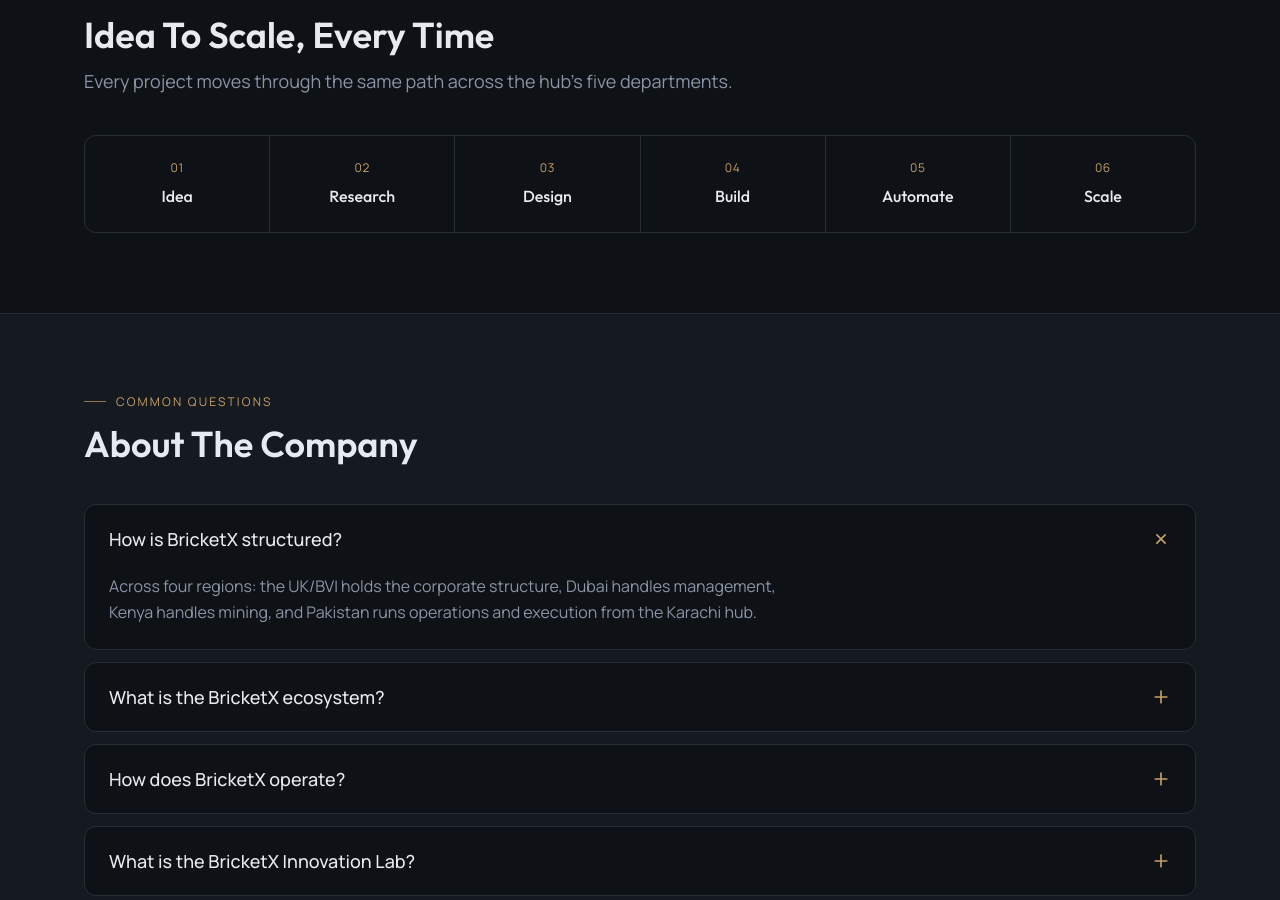
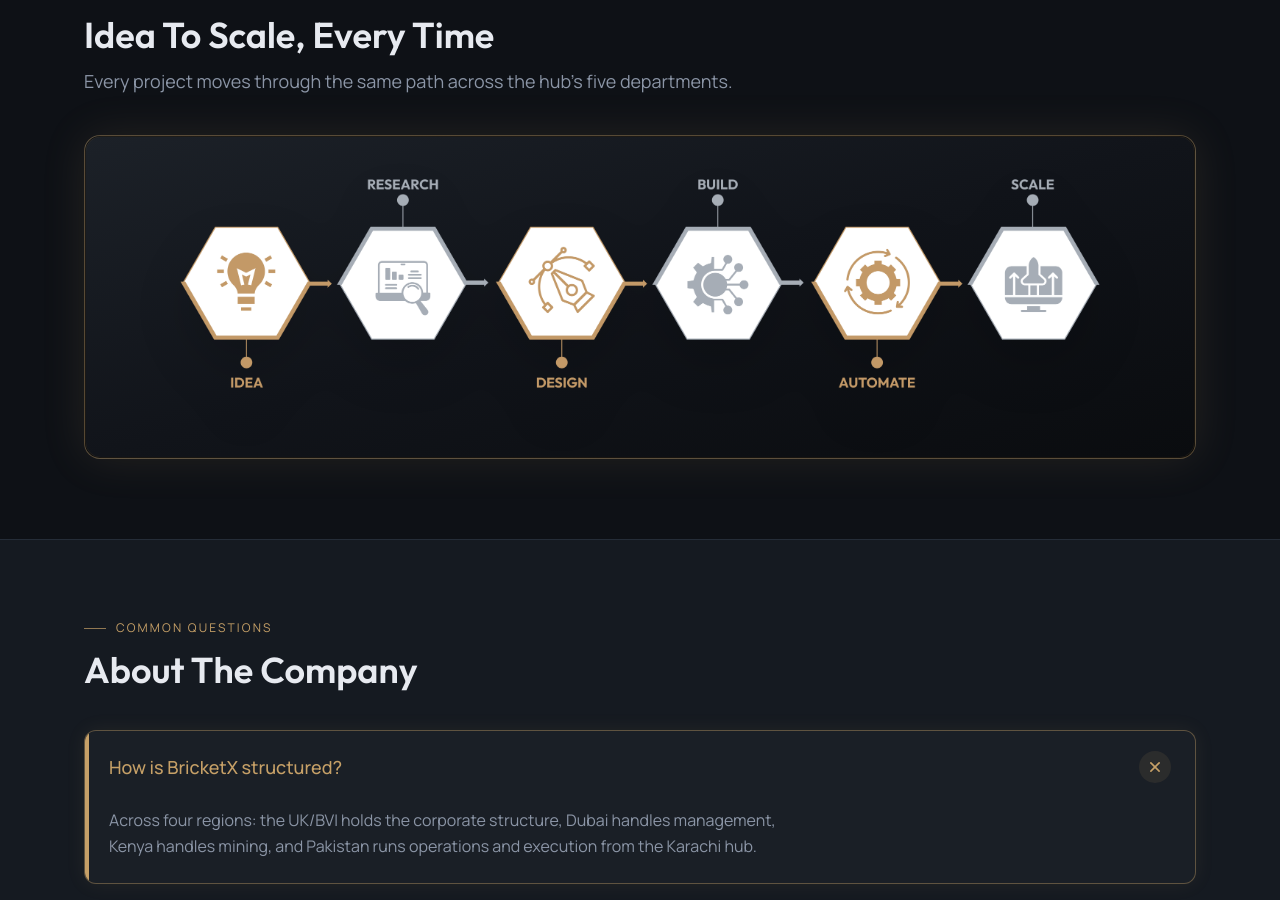
Before and after one commit to BricketX-Dev/bricketx_pk, a Next.js app: page /company in a window 1280 px wide. Shown: the part 1760-2660 px from the top of the page. Built offline with nearby package versions, Linux system fonts and the light colour scheme.

Commit message:
info graphics added!!

```diff
--- a/components/company/CompanyFaq.tsx
+++ b/components/company/CompanyFaq.tsx
@@ -49,39 +49,66 @@ export default function CompanyFaq() {
           </h2>
         </motion.div>
 
-        <div className="space-y-3">
-          {companyFaqs.map((faq, idx) => (
+        <div className="space-y-4">
+          {companyFaqs.map((faq, idx) => {
+            const isOpen = openIdx === idx;
+
+            return (
+              <motion.div
+                key={idx}
+                whileHover={{ scale: 1.01 }}
+                transition={{ duration: 0.2 }}
+                className={`group relative border rounded-xl overflow-hidden transition-all duration-300 ${
+                  isOpen
+                    ? "border-[#C6A067]/40 bg-[#1A1F26] shadow-[0_0_20px_rgba(198,160,103,0.08)]"
+                    : "border-[#252D38] bg-[#0E1116] hover:border-[#C6A067]/30"
+                }`}
+              >
+                {/* Animated Left Accent Line */}
                 <div
-              key={idx}
-              className="border border-[#252D38] rounded-xl bg-[#0E1116] overflow-hidden"
-            >
+                  className={`absolute left-0 top-0 bottom-0 w-1 bg-[#C6A067] transition-transform duration-300 origin-center ${
+                    isOpen ? "scale-y-100" : "scale-y-0 group-hover:scale-y-100"
+                  }`}
+                />
+
                 <button
                   onClick={() => toggle(idx)}
-                className="w-full text-left px-6 py-5 font-sans font-medium text-base sm:text-lg text-[#E7EAF0] flex justify-between items-center gap-4 cursor-pointer"
+                  className="w-full text-left px-6 py-5 font-sans font-medium text-base sm:text-lg flex justify-between items-center gap-4 cursor-pointer relative z-10"
                 >
-                <span>{faq.q}</span>
+                  <span className={`transition-colors duration-300 ${
+                    isOpen ? "text-[#C6A067]" : "text-[#E7EAF0] group-hover:text-[#C6A067]"
+                  }`}>
+                    {faq.q}
+                  </span>
+
+                  <div className={`p-1.5 rounded-full transition-colors duration-300 ${
+                    isOpen ? "bg-[#C6A067]/10" : "bg-transparent group-hover:bg-[#C6A067]/10"
+                  }`}>
                     <Plus
-                  className={`w-5 h-5 text-[#C6A067] transition-transform duration-300 flex-shrink-0 ${
-                    openIdx === idx ? "rotate-45" : ""
+                      className={`w-5 h-5 transition-transform duration-300 flex-shrink-0 ${
+                        isOpen ? "rotate-45 text-[#C6A067]" : "text-[#8B95A6] group-hover:text-[#C6A067]"
                       }`}
                     />
+                  </div>
                 </button>
+
                 <AnimatePresence>
-                {openIdx === idx && (
+                  {isOpen && (
                     <motion.div
                       initial={{ height: 0, opacity: 0 }}
                       animate={{ height: "auto", opacity: 1 }}
                       exit={{ height: 0, opacity: 0 }}
-                    transition={{ duration: 0.3 }}
+                      transition={{ duration: 0.3, ease: "easeInOut" }}
                     >
-                    <div className="px-6 pb-6 font-sans text-sm sm:text-base text-[#8B95A6] max-w-[760px] leading-relaxed">
+                      <div className="px-6 pb-6 pt-1 font-sans text-sm sm:text-base text-[#8B95A6] max-w-[760px] leading-relaxed relative z-10">
                         {faq.a}
                       </div>
                     </motion.div>
                   )}
                 </AnimatePresence>
-            </div>
-          ))}
+              </motion.div>
+            );
+          })}
         </div>
       </div>
     </section>
--- a/components/company/CorporateStructure.tsx
+++ b/components/company/CorporateStructure.tsx
@@ -57,20 +57,29 @@ export default function CorporateStructure() {
           </p>
         </motion.div>
 
+        {/* Updated Grid Container to match GlobalOperations styling */}
         <motion.div
           initial={{ opacity: 0, y: 20 }}
           whileInView={{ opacity: 1, y: 0 }}
           viewport={{ once: true }}
           transition={{ duration: 0.6, delay: 0.2 }}
-          className="grid grid-cols-1 sm:grid-cols-2 lg:grid-cols-4 gap-[1px] bg-[#252D38] border border-[#252D38] rounded-xl overflow-hidden"
+          className="grid grid-cols-1 sm:grid-cols-2 lg:grid-cols-4 gap-[1px] bg-[#a5adb6]/20 border border-[#C6A067]/30 rounded-[14px] overflow-hidden hover:border-[#C6A067]/50 transition-colors backdrop-blur-md shadow-[0_20px_40px_rgba(0,0,0,0.4)]"
         >
           {regions.map((reg) => (
-            <div key={reg.title} className="bg-[#0E1116] p-[30px_24px] relative">
-              <span className="absolute top-3.5 right-4 font-sans text-[10px] text-[#5C6577] tracking-widest uppercase">
+            <div
+              key={reg.title}
+              className="bg-[#0E1116]/70 p-[30px_24px] hover:bg-[#151A21]/80 transition-colors group cursor-pointer relative overflow-hidden"
+            >
+              {/* Added hover gradient background */}
+              <div className="absolute inset-0 bg-gradient-to-br from-[#C6A067]/0 via-[#C6A067]/0 to-[#C6A067]/10 opacity-0 group-hover:opacity-100 transition-opacity duration-500" />
+
+              <span className="absolute top-3.5 right-4 font-sans text-[10px] text-[#5C6577] group-hover:text-[#C6A067] transition-colors tracking-widest uppercase z-10">
                 {reg.flowTag}
               </span>
-              <h3 className="font-heading font-semibold text-xl text-[#E7EAF0] flex items-center gap-[14px]">
-                <div className="relative w-[34px] h-[24px] rounded-[4px] overflow-hidden border border-[#a5adb6]/30 shadow-[0_2px_8px_rgba(0,0,0,0.4)] flex-shrink-0">
+
+              <h3 className="font-heading font-semibold text-xl text-[#E7EAF0] group-hover:text-[#ffffff] transition-colors flex items-center gap-[14px] relative z-10">
+                {/* Enhanced flag shadow and border on hover */}
+                <div className="relative w-[34px] h-[24px] rounded-[4px] overflow-hidden border border-[#a5adb6]/30 group-hover:border-[#C6A067]/80 shadow-[0_2px_8px_rgba(0,0,0,0.4)] group-hover:shadow-[0_0_12px_rgba(198,160,103,0.5)] transition-all duration-300 flex-shrink-0">
                   <img
                     src={reg.flag}
                     alt={`${reg.title} Flag`}
@@ -79,10 +88,12 @@ export default function CorporateStructure() {
                 </div>
                 {reg.title}
               </h3>
-              <div className="font-sans text-xs uppercase tracking-wider text-[#C6A067] mt-2.5">
+
+              <div className="font-sans text-xs uppercase tracking-wider text-[#C6A067] mt-2.5 relative z-10">
                 {reg.role}
               </div>
-              <div className="font-sans text-sm text-[#8B95A6] mt-1.5 leading-relaxed">
+
+              <div className="font-sans text-sm text-[#8B95A6] group-hover:text-[#ffffff] transition-colors mt-1.5 leading-relaxed relative z-10">
                 {reg.sub}
               </div>
             </div>
--- a/components/company/OperatingModel.tsx
+++ b/components/company/OperatingModel.tsx
@@ -2,15 +2,6 @@
 
 import React from "react";
 import { motion } from "framer-motion";
-
-const flowSteps = [
-  { n: "01", title: "Idea" },
-  { n: "02", title: "Research" },
-  { n: "03", title: "Design" },
-  { n: "04", title: "Build" },
-  { n: "05", title: "Automate" },
-  { n: "06", title: "Scale" },
-];
 
 export default function OperatingModel() {
   return (
@@ -35,23 +26,40 @@ export default function OperatingModel() {
           </p>
         </motion.div>
 
+        {/* Enhanced Pipeline Image Container */}
         <motion.div
           initial={{ opacity: 0, y: 20 }}
           whileInView={{ opacity: 1, y: 0 }}
           viewport={{ once: true }}
-          transition={{ duration: 0.6, delay: 0.2 }}
-          className="grid grid-cols-2 sm:grid-cols-3 lg:grid-cols-6 gap-[1px] bg-[#252D38] border border-[#252D38] rounded-xl overflow-hidden"
+          // 1. Framer motion hover effects for the container
+          whileHover={{
+            scale: 1.02,
+            boxShadow: "0 0 80px rgba(198,160,103,0.25)",
+            borderColor: "rgba(198,160,103,0.7)",
+          }}
+          transition={{
+            duration: 0.6,
+            delay: 0.2,
+            scale: { duration: 0.4, ease: "easeOut" },
+            boxShadow: { duration: 0.4, ease: "easeOut" },
+          }}
+          // Adjusted padding: Extremely tight vertical spacing (py-2 & sm:py-2)
+          className="group relative w-full flex items-center justify-center px-8 py-2 sm:px-14 sm:py-2 rounded-2xl bg-gradient-to-br from-[#1C2128] via-[#11141A] to-[#0A0C0F] border border-[#C6A067]/40 shadow-[0_0_45px_rgba(198,160,103,0.12)] ring-1 ring-inset ring-black/60 overflow-hidden cursor-pointer"
         >
-          {flowSteps.map((step) => (
-            <div key={step.n} className="bg-[#0E1116] p-6 text-center">
-              <div className="font-sans text-xs text-[#C6A067] tracking-wider">
-                {step.n}
-              </div>
-              <h4 className="font-heading font-medium text-base text-[#E7EAF0] mt-2">
-                {step.title}
-              </h4>
-            </div>
-          ))}
+          {/* Subtle Inner Border that brightens on hover */}
+          <div className="absolute inset-0 rounded-2xl border border-[#C6A067]/10 pointer-events-none transition-colors duration-500 group-hover:border-[#C6A067]/30"></div>
+
+          {/* 2. Sweeping Shine Effect (Tailwind transition) - SLOWED DOWN */}
+          <div className="absolute inset-0 -translate-x-[150%] bg-gradient-to-r from-transparent via-[#C6A067]/15 to-transparent group-hover:translate-x-[150%] transition-transform duration-[2.5s] ease-in-out pointer-events-none"></div>
+
+          {/* 3. Changed to motion.img for independent scale to create a 3D parallax feel */}
+          <motion.img
+            whileHover={{ scale: 1.04 }}
+            transition={{ duration: 0.4, ease: "easeOut" }}
+            src="/images/company/ideal-to-scale.png"
+            alt="Idea To Scale Operating Model"
+            className="w-full max-w-[920px] h-auto object-contain relative z-10 drop-shadow-2xl"
+          />
         </motion.div>
       </div>
     </section>
```
Also changed, not shown: public/images/company/ideal-to-scale-vertical.png (added), public/images/company/ideal-to-scale.png (added). Lines whose indentation alone changed are shown as unchanged.
